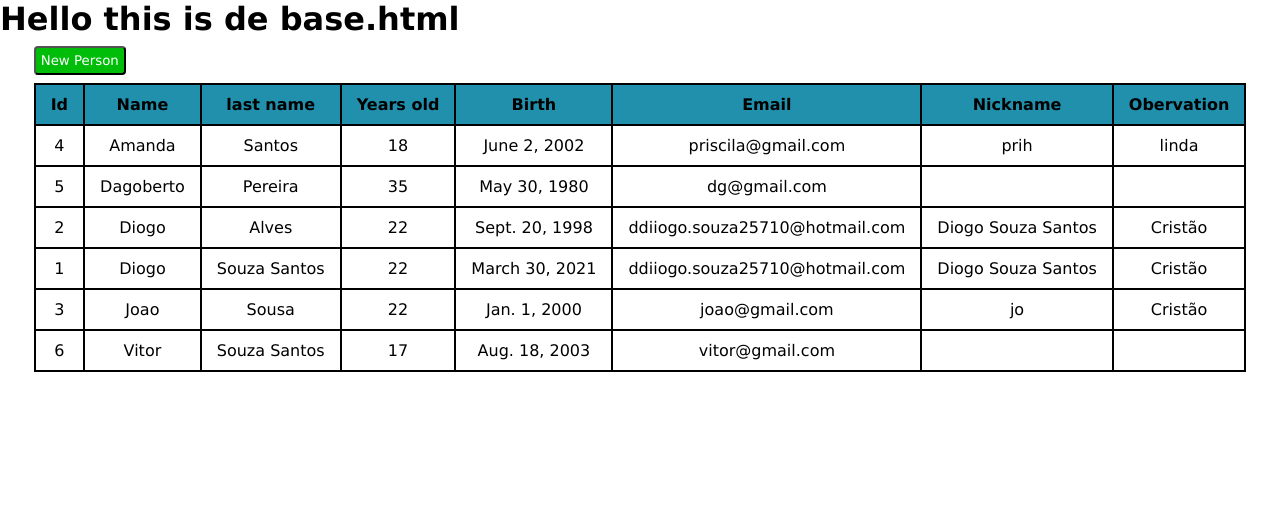
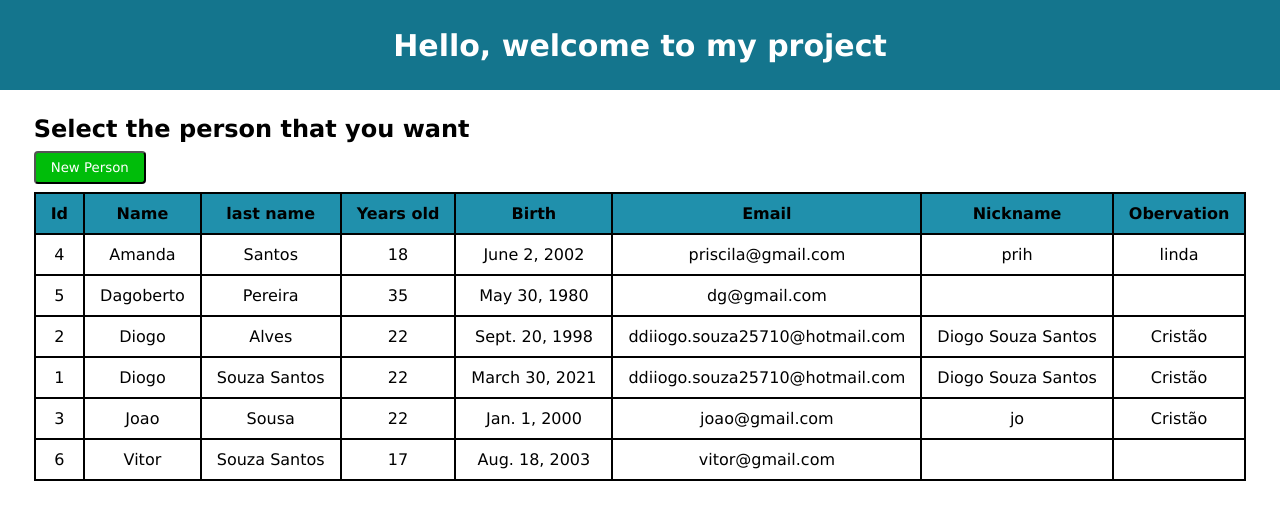
Before and after one commit to diogoss120/registration-of-people, a Django app: page /people/ in a window 1280 px wide. Shown: the top 520 px of the page. Run offline with Django 3.2, Linux system fonts and the light colour scheme; data comes from the database, SQL or seed files in the repository.

Commit message:
improved layout

```diff
--- a/people/static/css/style.css
+++ b/people/static/css/style.css
@@ -4,19 +4,39 @@
     font-family: Verdana, Geneva, Tahoma, sans-serif;
 }
 
+header {
+    height: 90px;
+    background-color: rgb(20, 117, 141);
+    color: white;
+    font-size: 30px;
+    font-weight: 600;
+    display: flex;
+    flex-direction: column;
+    align-items: center;
+    justify-content: center;
+}
+
 main {
     display: flex;
     flex-direction: column;
     align-items: center;
+    padding-top: 25px;
 }
 
-.btn-new-person {
-    background: rgb(0, 189, 10);
+.btn, .btn-submit, .btn-alert {
     cursor: pointer;
     color: white;
     margin: 8px 0;
-    padding: 5px;
+    padding: 7px 15px;
     border-radius: 4px;
+}
+
+.btn-submit {
+    background-color: rgb(0, 189, 10);
+}
+
+.btn-alert {
+    background-color: rgb(211, 255, 52);
 }
 
 table,
@@ -31,11 +51,25 @@ tr {
 }
 
 th {
-    background: rgb(32, 144, 172);
+    background-color: rgb(32, 144, 172);
 }
 
 .person:hover {
-    background: rgb(126, 125, 125);
+    background-color: rgb(126, 125, 125);
     cursor: pointer;
     color: white;
 }
+
+form {
+    width: 30%;
+    min-width: 250px;
+}
+
+form input {
+    display: block;
+    width: 100%;
+    height: 12px;
+    padding: 4px;
+    font-style: inherit;
+    margin-bottom: 6px;
+}
--- a/people/templates/people/base.html
+++ b/people/templates/people/base.html
@@ -12,7 +12,7 @@
 </head>
 
 <body>
-    <h1>Hello this is de base.html</h1>
+    <header>Hello, welcome to my project</header>
     <main>
         {% block content %}
 
--- a/people/templates/people/form.html
+++ b/people/templates/people/form.html
@@ -2,7 +2,7 @@
 {% load static %}
 
 {% block content %}
-<h1>{{ message }}</h1>
+<h2>{{ message }}</h2>
 
 <form method="POST">
 
@@ -10,7 +10,8 @@
 
     {{ form.as_p }}
 
-    <button class="btnSubmit" type="submit">Salvar</button>
+    <button class="btn-submit btnSubmit" type="submit">Salvar</button>
+    <button class="btn-alert getName">Get Name</button>
 </form>
 
 <br>
--- a/people/templates/people/home.html
+++ b/people/templates/people/home.html
@@ -3,7 +3,10 @@
 
 {% block content %}
 <div>
-    <button class="btn-new-person">New Person</button>
+    <h2>
+        {{ message}}
+    </h2>
+    <button class="btn-submit btn-new-person">New Person</button>
     <table>
         <tr>
             <th>Id</th>
--- a/people/views.py
+++ b/people/views.py
@@ -11,7 +11,9 @@ def get_people(request):
 
         list_people.append(person)
 
-    data = {"people" : list_people}
+    data = {}
+    data['message'] = 'Select the person that you want'
+    data["people"] = list_people
 
     return render(request, "people/home.html", data)
 
```
